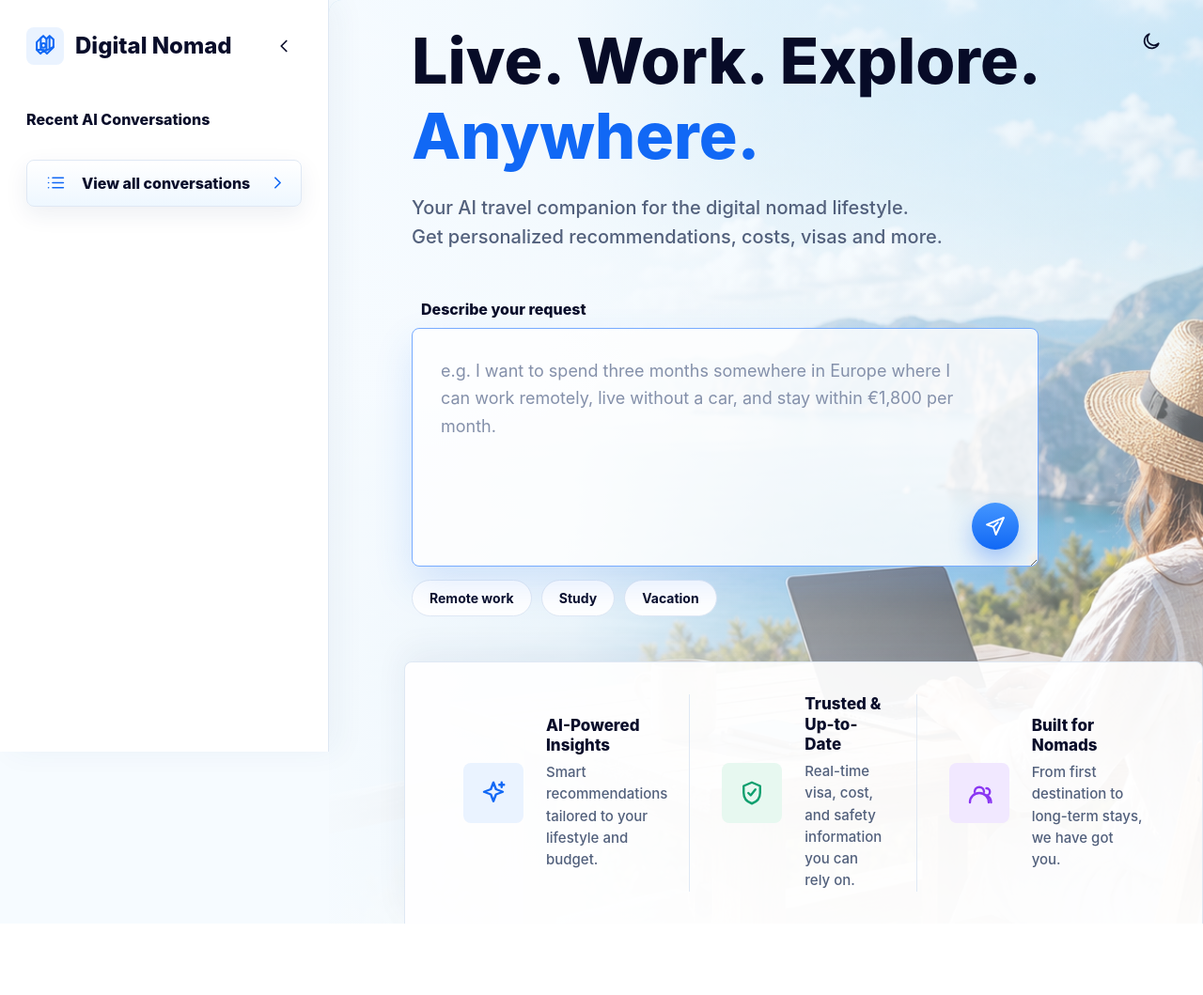
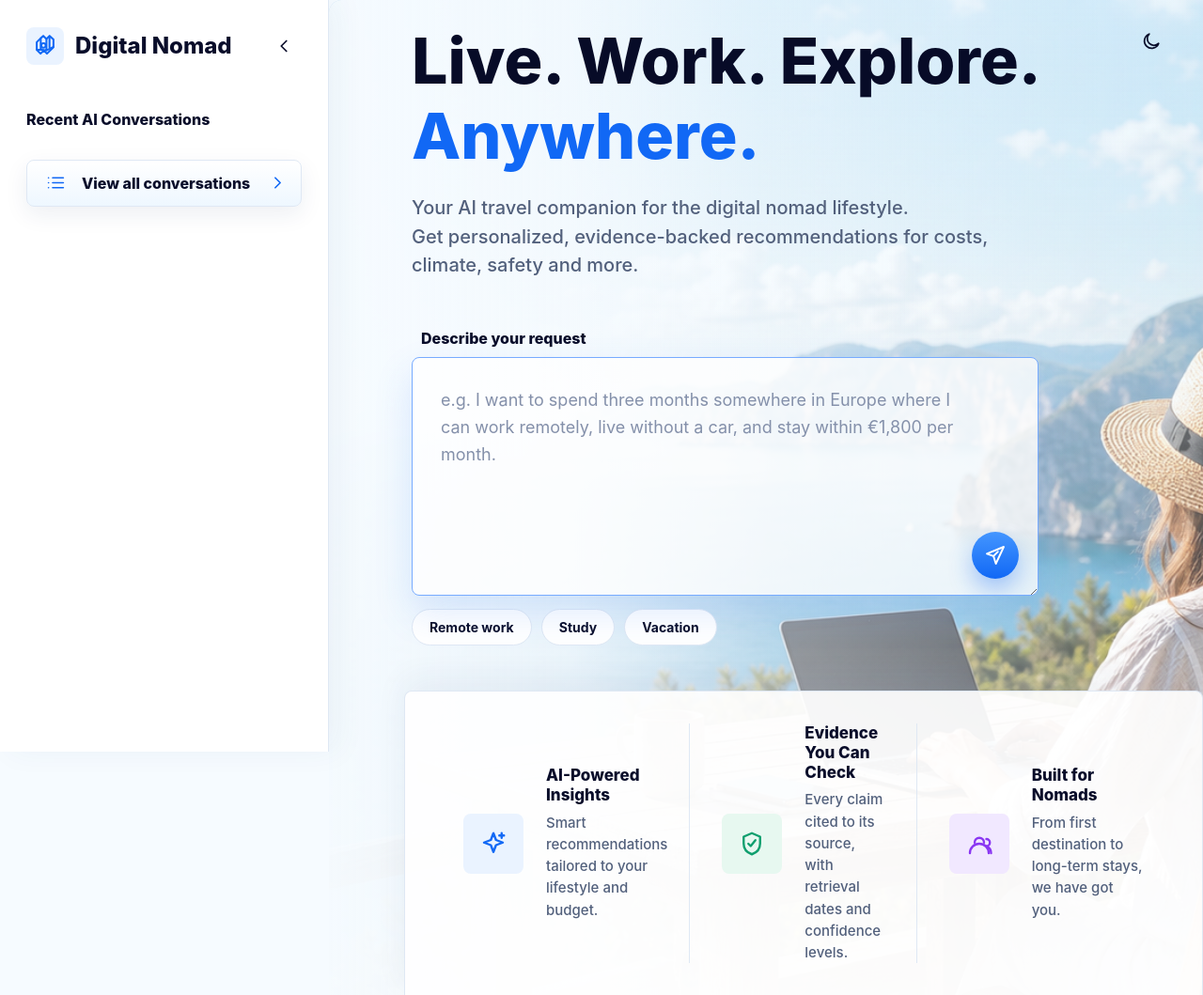
Before and after one commit to edanperetz2/DigitalNomadAgent, a FastAPI app: page / in a window 1280 px wide. Shown: the whole page at 94% size. Before the commit the page ends 983 px from the top, so only its background shows below. Run offline with FastAPI, Linux system fonts and the light colour scheme; some libraries are stand-ins or nearby versions.

Commit message:
Stop the landing page claiming visa and real-time capabilities (D13)
There is no visa tool among the 11 registered tools and nothing is
real-time -- cost data is a dated static dataset and climate is
2021-2025 normals -- and every generated response explicitly disclaims
both. The hero and feature-card copy now describe what the product
actually does well: evidence-backed recommendations with cited sources,
retrieval dates and confidence levels. Pinned by an integration test.

Co-Authored-By: Claude Fable 5 <noreply@anthropic.com>

```diff
--- a/app/templates/index.html
+++ b/app/templates/index.html
@@ -92,7 +92,7 @@
           <h1>Live. Work. Explore.<br /><span>Anywhere.</span></h1>
           <p class="hero-copy">
             Your AI travel companion for the digital nomad lifestyle.<br />
-            Get personalized recommendations, costs, visas and more.
+            Get personalized, evidence-backed recommendations for costs, climate, safety and more.
           </p>
 
           <section class="request-form" aria-label="Request form">
@@ -161,8 +161,8 @@
               </svg>
             </span>
             <span>
-              <strong>Trusted &amp; Up-to-Date</strong>
-              <small>Real-time visa, cost, and safety information you can rely on.</small>
+              <strong>Evidence You Can Check</strong>
+              <small>Every claim cited to its source, with retrieval dates and confidence levels.</small>
             </span>
           </article>
           <article class="feature-item">
```
Also changed, not shown: tests/integration/test_ui.py (+9 -0 lines).
